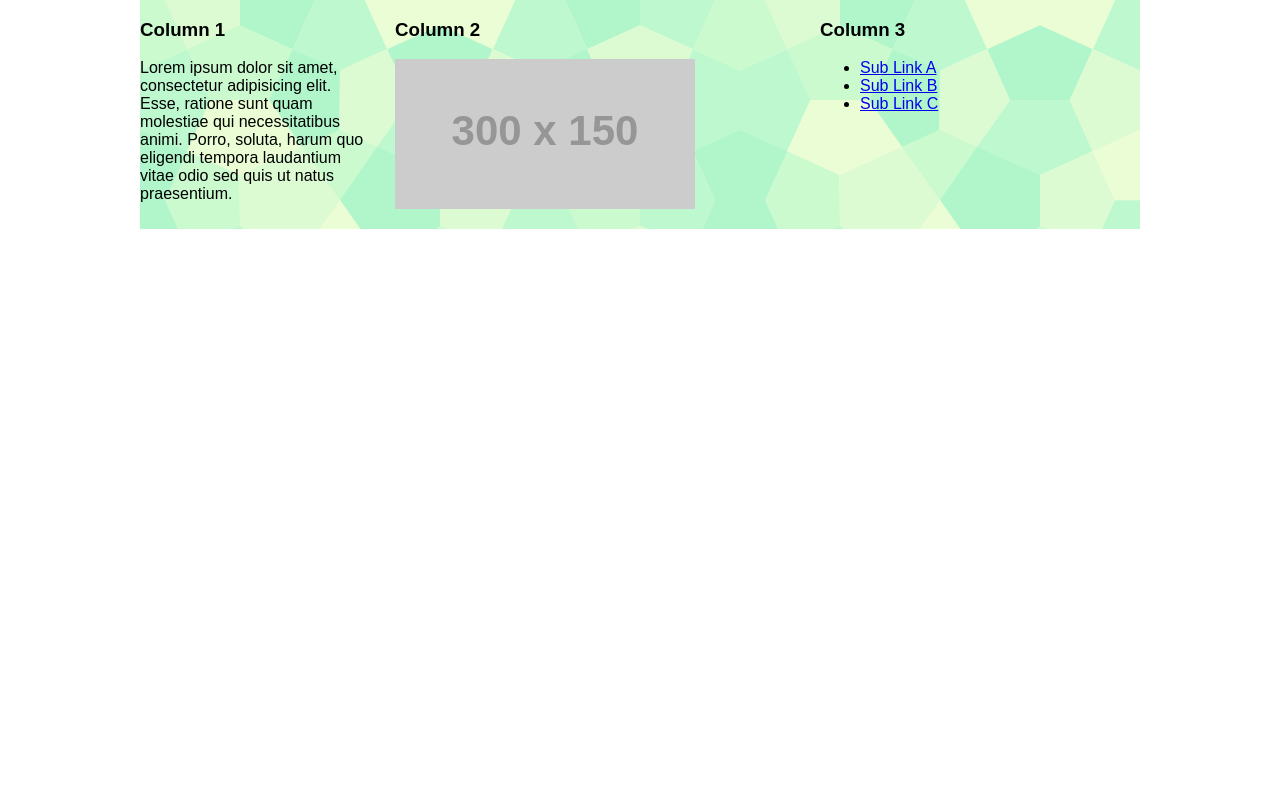
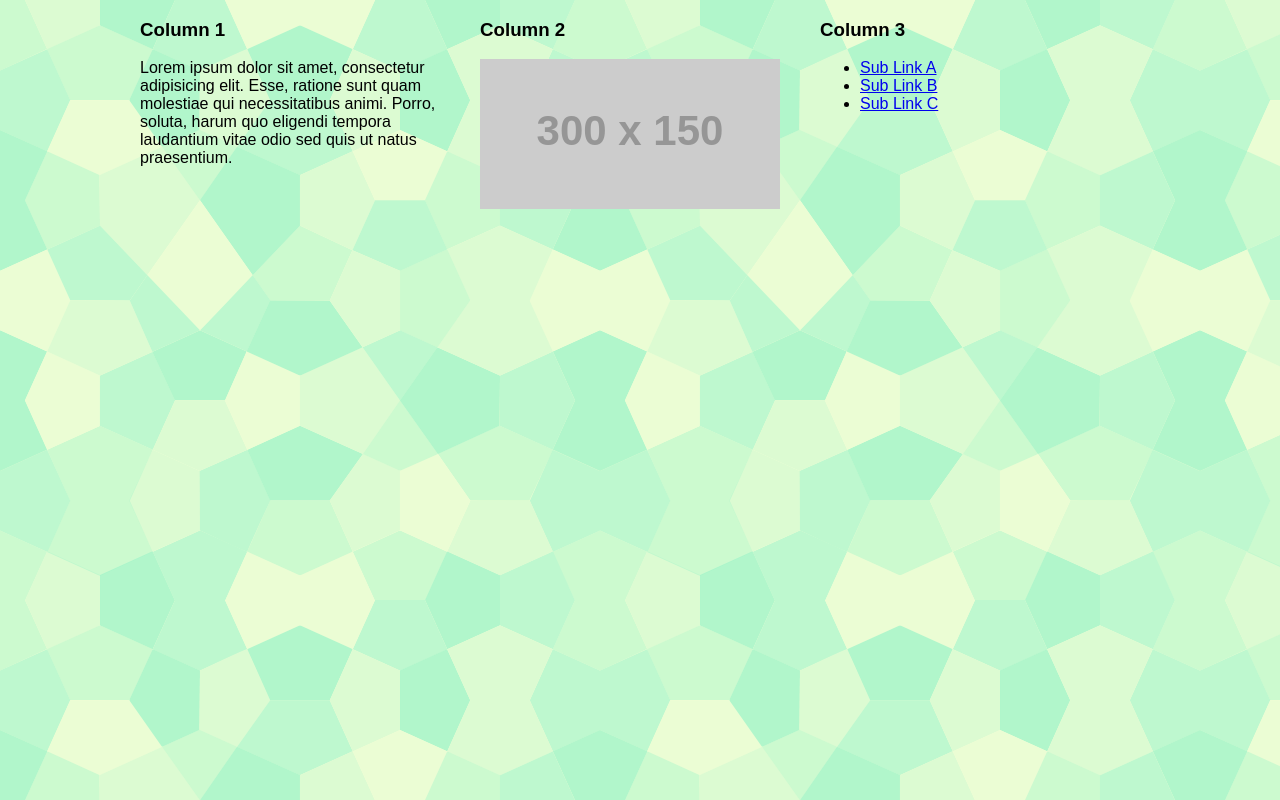
Before and after one commit to Verdus/wk3-quiz, a plain HTML site: page index.html in a window 1280 px wide. Drawn offline with Linux system fonts and the light colour scheme; placeholder pictures from the web are drawn by us.

Commit message:
Version.1
*removed .background
*added body
*streamlined process, yo

```diff
--- a/css/styles.css
+++ b/css/styles.css
@@ -1,11 +1,9 @@
 /* Your Website Styles */
+body {
 
+	background: url("../img/bg.png") ;
+}
 /* Show Grid */
 .showgrid {
 	background: url("../img/grid-bg.png") repeat-y;
 }
-
-.background {
-
-	background: url("../img/bg.png") ;
-}
--- a/index.html
+++ b/index.html
@@ -12,20 +12,20 @@
 
 </head>
 <body>
-	<div class="container showgrid background">
-		<div class="grid_3">
+	<div class="container">
+		<div class="grid_4 alpha">
 			<!-- 1st Column -->
 			<h3>Column 1</h3>
 			<p>Lorem ipsum dolor sit amet, consectetur adipisicing elit. Esse, ratione sunt quam molestiae qui necessitatibus animi. Porro, soluta, harum quo eligendi tempora laudantium vitae odio sed quis ut natus praesentium.</p>
 		</div>
 
-		<div class="grid_5">
+		<div class="grid_4">
 			<!-- 2nd Column -->
 			<h3>Column 2</h3>
 			<img src="http://placehold.it/300x150" alt="Placeholder">
 		</div>
 
-		<div class="grid_3 omega">
+		<div class="grid_4 omega">
 			<!-- 3rd Column -->
 			<h3>Column 3</h3>
 			<ul>
@@ -41,6 +41,5 @@
 
 	</div>
 
-
 </body>
 </html>
```
Lines whose indentation alone changed are shown as unchanged.
